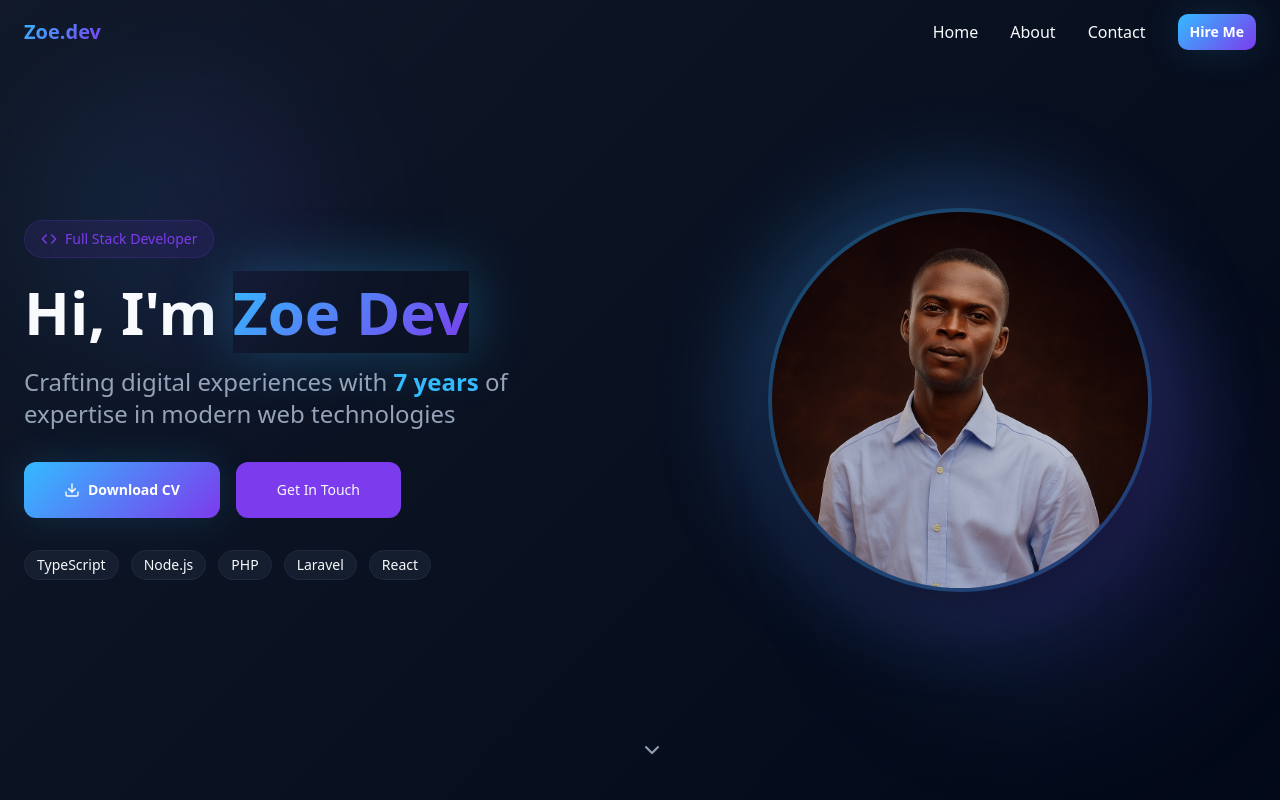
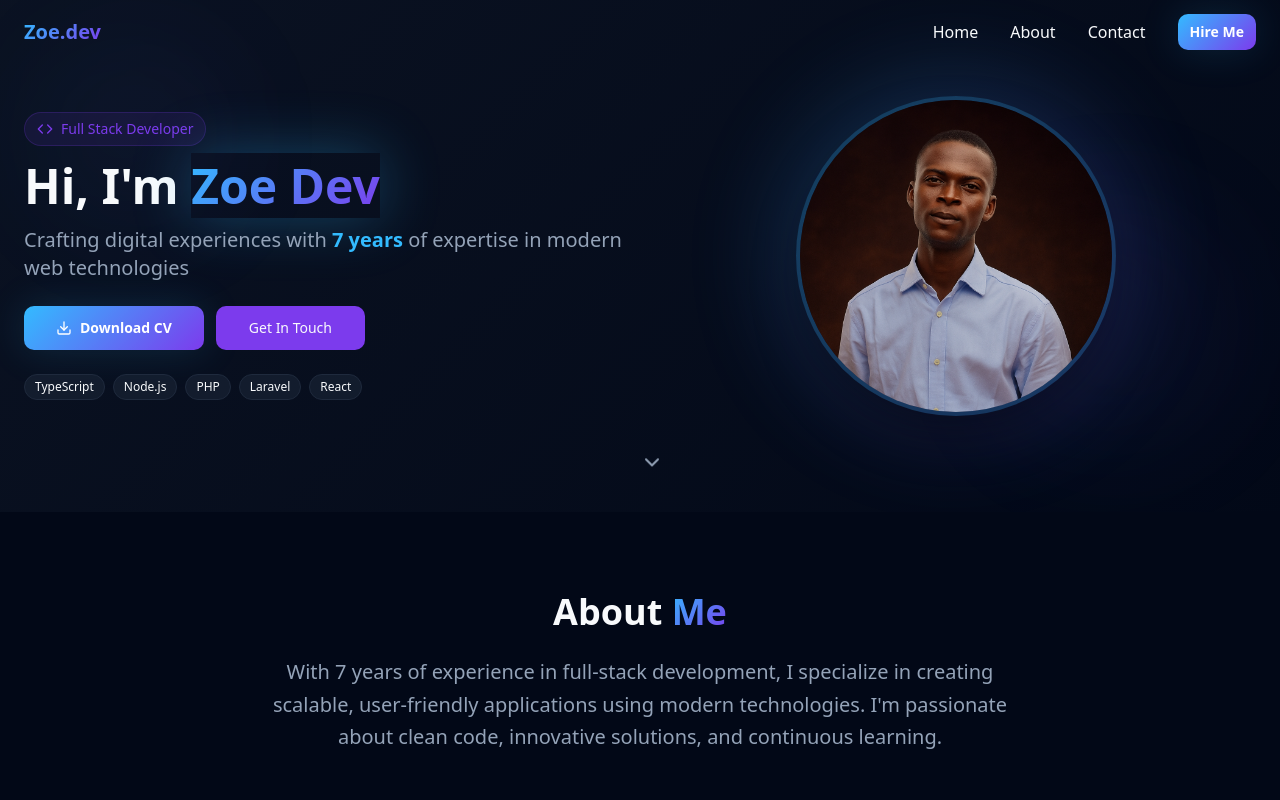
Before and after one commit to ZOE1970/zoe-dev-buddy, a React (Vite) app: page / in a window 1280 px wide. Shown: the top 800 px of the page. Built offline with nearby package versions, Linux system fonts and the light colour scheme.

Commit message:
Refactor: Shorten hero section
Shorten the hero section to improve layout and user experience.

```diff
--- a/src/components/Hero.tsx
+++ b/src/components/Hero.tsx
@@ -3,52 +3,52 @@ import { ChevronDown, Code, Download } from "lucide-react";
 
 const Hero = () => {
   return (
-    <section className="min-h-screen flex flex-col justify-center items-center relative overflow-hidden">
+    <section className="py-20 lg:py-24 flex flex-col justify-center items-center relative overflow-hidden">
       {/* Background gradient overlay */}
-      <div className="absolute inset-0 gradient-secondary opacity-50"></div>
+      <div className="absolute inset-0 gradient-secondary opacity-30"></div>
 
       {/* Floating background elements */}
-      <div className="absolute top-20 left-10 w-72 h-72 gradient-accent rounded-full blur-3xl animate-float"></div>
-      <div className="absolute bottom-20 right-10 w-96 h-96 gradient-accent rounded-full blur-3xl animate-float" style={{ animationDelay: '3s' }}></div>
+      <div className="absolute top-10 left-10 w-48 h-48 gradient-accent rounded-full blur-3xl animate-float opacity-60"></div>
+      <div className="absolute bottom-10 right-10 w-64 h-64 gradient-accent rounded-full blur-3xl animate-float opacity-60" style={{ animationDelay: '3s' }}></div>
 
       <div className="container mx-auto px-6 relative z-10">
-        <div className="flex flex-col lg:flex-row items-center justify-between gap-12">
+        <div className="flex flex-col lg:flex-row items-center justify-between gap-8">
 
           {/* Content */}
           <div className="lg:w-1/2 text-center lg:text-left">
-            <div className="inline-flex items-center gap-2 bg-accent/10 border border-accent/20 rounded-full px-4 py-2 mb-6">
+            <div className="inline-flex items-center gap-2 bg-accent/10 border border-accent/20 rounded-full px-3 py-1.5 mb-4">
               <Code className="w-4 h-4 text-accent" />
               <span className="text-sm text-accent font-medium">Full Stack Developer</span>
             </div>
 
-            <h1 className="text-4xl lg:text-6xl font-bold mb-6 leading-tight">
+            <h1 className="text-3xl lg:text-5xl font-bold mb-4 leading-tight">
               Hi, I'm{" "}
               <span className="gradient-primary bg-clip-text text-transparent animate-glow">
                 Zoe Dev
               </span>
             </h1>
 
-            <p className="text-xl lg:text-2xl text-muted-foreground mb-8 leading-relaxed">
+            <p className="text-lg lg:text-xl text-muted-foreground mb-6 leading-relaxed">
               Crafting digital experiences with{" "}
               <span className="text-primary font-semibold">7 years</span> of expertise in modern web technologies
             </p>
 
-            <div className="flex flex-col sm:flex-row gap-4 justify-center lg:justify-start">
-              <Button variant="premium" size="xl" className="group">
-                <Download className="w-5 h-5 group-hover:scale-110 transition-transform" />
+            <div className="flex flex-col sm:flex-row gap-3 justify-center lg:justify-start mb-6">
+              <Button variant="premium" size="lg" className="group">
+                <Download className="w-4 h-4 group-hover:scale-110 transition-transform" />
                 Download CV
               </Button>
-              <Button variant="contact" size="xl">
+              <Button variant="contact" size="lg">
                 Get In Touch
               </Button>
             </div>
 
             {/* Tech stack badges */}
-            <div className="flex flex-wrap gap-3 mt-8 justify-center lg:justify-start">
+            <div className="flex flex-wrap gap-2 justify-center lg:justify-start">
               {["TypeScript", "Node.js", "PHP", "Laravel", "React"].map((tech) => (
                 <span
                   key={tech}
-                  className="px-3 py-1 bg-secondary/50 border border-secondary rounded-full text-sm font-medium transition-smooth hover:bg-secondary/80 hover:scale-105"
+                  className="px-2.5 py-1 bg-secondary/50 border border-secondary rounded-full text-xs font-medium transition-smooth hover:bg-secondary/80 hover:scale-105"
                 >
                   {tech}
                 </span>
@@ -59,11 +59,11 @@ const Hero = () => {
           {/* Profile Image */}
           <div className="lg:w-1/2 flex justify-center">
             <div className="relative">
-              <div className="absolute inset-0 gradient-primary rounded-full blur-2xl opacity-30 scale-110 animate-glow"></div>
+              <div className="absolute inset-0 gradient-primary rounded-full blur-2xl opacity-20 scale-110 animate-glow"></div>
               <img
                 src="/lovable-uploads/9a9e45fe-626c-49de-bd61-6e5e3908daa3.png"
                 alt="Zoe Dev - Full Stack Developer"
-                className="relative w-80 h-80 lg:w-96 lg:h-96 rounded-full object-cover shadow-elevated border-4 border-primary/20 transition-smooth hover:border-primary/40 hover:scale-105"
+                className="relative w-64 h-64 lg:w-80 lg:h-80 rounded-full object-cover shadow-elevated border-4 border-primary/20 transition-smooth hover:border-primary/40 hover:scale-105"
               />
             </div>
           </div>
```
